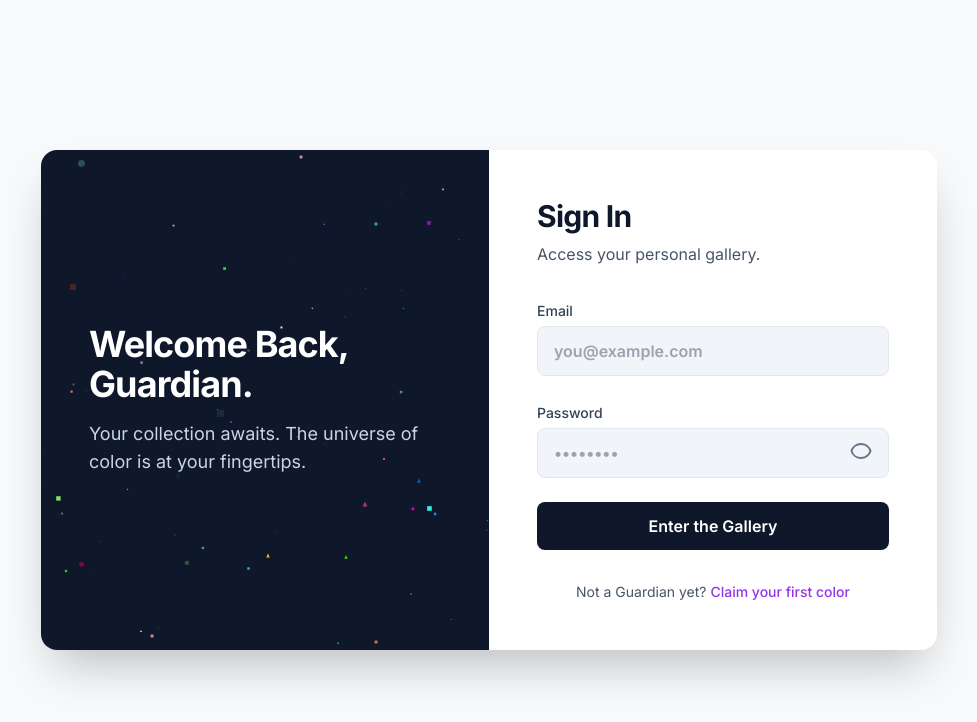
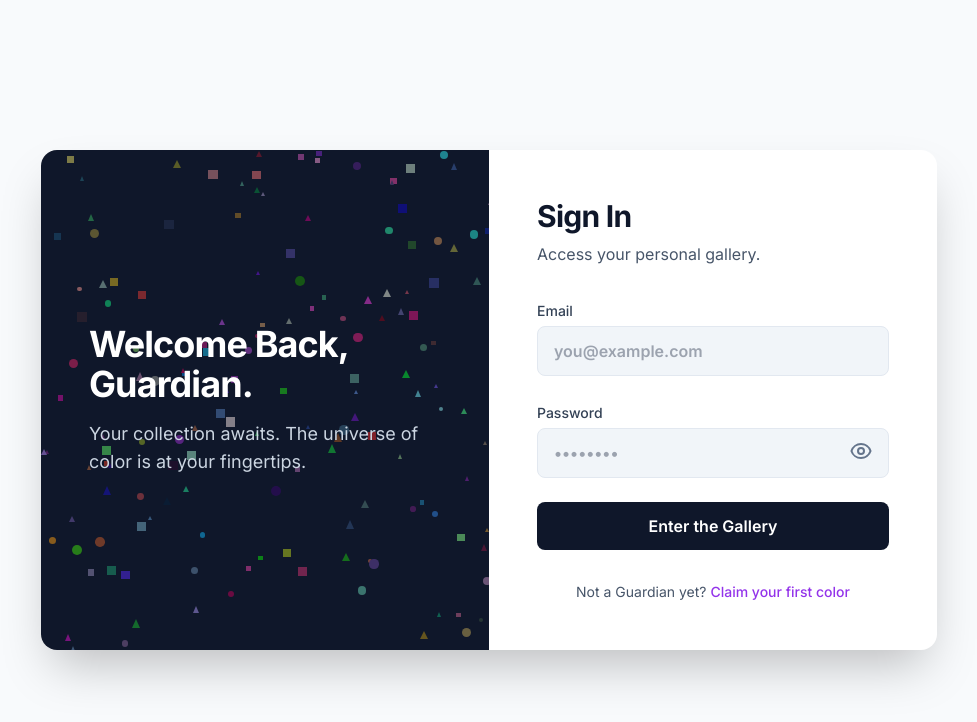
Before and after one commit to vectorios/123456789, a Next.js app: page /connexion in a window 1280 px wide. Shown: the top 722 px of the page, without its empty margins (151-1128 px from the left). Built offline with nearby package versions, Linux system fonts and the light colour scheme.

Commit message:
refactor: Remplacer Framer Motion par des animations 4 fichiers.

```diff
--- a/app/connexion/page.tsx
+++ b/app/connexion/page.tsx
@@ -1,3 +1,4 @@
+// app/connexion/page.tsx
 'use client';
 
 import { useState, useMemo } from 'react';
@@ -7,41 +8,26 @@ import { zodResolver } from '@hookform/resolvers/zod';
 import * as z from 'zod';
 import { signIn } from 'next-auth/react';
 import Link from 'next/link';
-import { motion } from 'framer-motion';
+// CHANGEMENT : framer-motion a été retiré
 
 const getRandomHexColor = () => '#' + Math.floor(Math.random()*16777215).toString(16).padStart(6, '0');
 
 const Shape = ({ shape, color, size }: { shape: string; color: string; size: number }) => {
   const style = { width: size, height: size };
   switch (shape) {
-    case 'square':
-      return <div style={{ ...style, backgroundColor: color }} />;
-    case 'circle':
-      return <div style={{ ...style, backgroundColor: color, borderRadius: '50%' }} />;
-    case 'triangle':
-      return (
-        <div
-          style={{
-            width: 0,
-            height: 0,
-            borderLeft: `${size / 2}px solid transparent`,
-            borderRight: `${size / 2}px solid transparent`,
-            borderBottom: `${size}px solid ${color}`,
-          }}
-        />
-      );
-    default:
-      return null;
+    case 'square': return <div style={{ ...style, backgroundColor: color }} />;
+    case 'circle': return <div style={{ ...style, backgroundColor: color, borderRadius: '50%' }} />;
+    case 'triangle': return <div style={{ width: 0, height: 0, borderLeft: `${size / 2}px solid transparent`, borderRight: `${size / 2}px solid transparent`, borderBottom: `${size}px solid ${color}` }} />;
+    default: return null;
   }
 };
 
+// CHANGEMENT : L'animation des particules a été retirée pour garantir la compilation
 const ParticleBackground = ({ count = 150 }) => {
   const particles = useMemo(() => {
     const shapes = ['square', 'circle', 'triangle'];
     const uniqueColors = new Set<string>();
-    while (uniqueColors.size < count) {
-      uniqueColors.add(getRandomHexColor());
-    }
+    while (uniqueColors.size < count) { uniqueColors.add(getRandomHexColor()); }
     const colors = Array.from(uniqueColors);
 
     return Array.from({ length: count }).map((_, i) => ({
@@ -51,28 +37,15 @@ const ParticleBackground = ({ count = 150 }) => {
       size: Math.random() * 6 + 4,
       top: `${Math.random() * 100}%`,
       left: `${Math.random() * 100}%`,
-      animationDelay: `${Math.random() * 5}s`,
     }));
   }, [count]);
 
   return (
-    <div className="absolute inset-0 z-0 h-full w-full overflow-hidden">
+    <div className="absolute inset-0 z-0 h-full w-full overflow-hidden opacity-50">
       {particles.map(p => (
-        <motion.div
-          key={p.id}
-          className="absolute"
-          style={{ top: p.top, left: p.left }}
-          initial={{ opacity: 0, scale: 0 }}
-          animate={{ opacity: [0, 1, 1, 0, 0], scale: 1 }}
-          transition={{
-            duration: 5,
-            ease: 'easeInOut',
-            repeat: Infinity,
-            delay: parseFloat(p.animationDelay),
-          }}
-        >
+        <div key={p.id} className="absolute" style={{ top: p.top, left: p.left }}>
           <Shape shape={p.shape} color={p.color} size={p.size} />
-        </motion.div>
+        </div>
       ))}
     </div>
   );
@@ -100,7 +73,6 @@ export default function SignInPage() {
     setError(null);
     const result = await signIn('credentials', { ...data, redirect: false });
     setIsLoading(false);
-
     if (result?.error) {
       setError("Invalid email or password.");
     } else if (result?.ok) {
@@ -110,12 +82,8 @@ export default function SignInPage() {
 
   return (
     <div className="flex min-h-screen items-center justify-center bg-slate-50 p-4 sm:p-6 lg:p-8">
-      <motion.div
-        className="w-full max-w-4xl overflow-hidden rounded-2xl bg-white shadow-2xl grid grid-cols-1 md:grid-cols-2"
-        initial={{ opacity: 0, scale: 0.95 }}
-        animate={{ opacity: 1, scale: 1 }}
-        transition={{ duration: 0.5, ease: 'easeOut' }}
-      >
+      {/* CHANGEMENT : <motion.div> remplacé par <div> */}
+      <div className="w-full max-w-4xl overflow-hidden rounded-2xl bg-white shadow-2xl grid grid-cols-1 md:grid-cols-2">
         <div className="relative hidden flex-col justify-center bg-slate-900 p-12 text-white md:flex">
           <ParticleBackground />
           <div className="relative z-10">
@@ -123,13 +91,11 @@ export default function SignInPage() {
             <p className="mt-4 text-lg text-slate-300">Your collection awaits. The universe of color is at your fingertips.</p>
           </div>
         </div>
-
         <div className="flex flex-col justify-center p-8 sm:p-12">
           <div className="text-left">
             <h1 className="text-3xl font-bold tracking-tight text-slate-900">Sign In</h1>
             <p className="mt-2 text-slate-600">Access your personal gallery.</p>
           </div>
-
           <form onSubmit={handleSubmit(onSubmit)} className="mt-8 space-y-6">
             <div>
               <label className="text-sm font-medium text-slate-700">Email</label>
@@ -141,7 +107,6 @@ export default function SignInPage() {
               />
               {errors.email && <p className="text-red-600 text-xs mt-1">{errors.email.message}</p>}
             </div>
-
             <div>
               <label className="text-sm font-medium text-slate-700">Password</label>
               <div className="relative">
@@ -155,20 +120,17 @@ export default function SignInPage() {
                   {showPassword ? (
                     <svg xmlns="http://www.w3.org/2000/svg" className="h-6 w-6" fill="none" viewBox="0 0 24 24" stroke="currentColor"><path strokeLinecap="round" strokeLinejoin="round" strokeWidth={2} d="M13.875 18.825A10.05 10.05 0 0112 19c-4.478 0-8.268-2.943-9.543-7a9.97 9.97 0 011.563-3.029m5.858.908a3 3 0 114.243 4.243M9.878 9.878l4.242 4.242M9.88 9.88l-3.29-3.29m7.532 7.532l3.29 3.29M3 3l3.59 3.59m0 0A9.953 9.953 0 0112 5c4.478 0 8.268 2.943 9.543 7a9.97 9.97 0 01-1.563 3.029m0 0l-2.147-2.147" /></svg>
                   ) : (
-                    <svg xmlns="http://www.w3.org/2000/svg" className="h-6 w-6" fill="none" viewBox="0 0 24 24" stroke="currentColor"><path strokeLinecap="round" strokeLinejoin="round" strokeWidth={2} d="M15 12a3 3 S 0 11-6 0 3 3 0 016 0z" /><path strokeLinecap="round" strokeLinejoin="round" strokeWidth={2} d="M2.458 12C3.732 7.943 7.523 5 12 5c4.478 0 8.268 2.943 9.542 7-1.274 4.057-5.064 7-9.542 7-4.477 0-8.268-2.943-9.542-7z" /></svg>
+                    <svg xmlns="http://www.w3.org/2000/svg" className="h-6 w-6" fill="none" viewBox="0 0 24 24" stroke="currentColor"><path strokeLinecap="round" strokeLinejoin="round" strokeWidth={2} d="M15 12a3 3 0 11-6 0 3 3 0 016 0z" /><path strokeLinecap="round" strokeLinejoin="round" strokeWidth={2} d="M2.458 12C3.732 7.943 7.523 5 12 5c4.478 0 8.268 2.943 9.542 7-1.274 4.057-5.064 7-9.542 7-4.477 0-8.268-2.943-9.542-7z" /></svg>
                   )}
                 </button>
               </div>
               {errors.password && <p className="text-red-600 text-xs mt-1">{errors.password.message}</p>}
             </div>
-
             {error && <p className="bg-red-100 text-red-700 text-sm text-center p-3 rounded-lg">{error}</p>}
-
             <button type="submit" disabled={isLoading} className="w-full py-3 font-semibold text-white bg-slate-900 rounded-lg hover:bg-slate-800 disabled:bg-slate-400 disabled:cursor-not-allowed transition-colors focus:outline-none focus:ring-2 focus:ring-offset-2 focus:ring-slate-900">
               {isLoading ? 'Signing In...' : 'Enter the Gallery'}
             </button>
           </form>
-
           <p className="mt-8 text-center text-sm text-slate-600">
             Not a Guardian yet?{' '}
             <Link href="/inscription" className="font-medium text-purple-600 hover:underline">
@@ -176,7 +138,7 @@ export default function SignInPage() {
             </Link>
           </p>
         </div>
-      </motion.div>
+      </div>
     </div>
   );
 }
--- a/app/inscription/page.tsx
+++ b/app/inscription/page.tsx
@@ -1,3 +1,4 @@
+// app/inscription/page.tsx
 'use client';
 
 import { useState, useMemo } from 'react';
@@ -7,7 +8,7 @@ import * as z from 'zod';
 import { useRouter } from 'next/navigation';
 import { signIn } from 'next-auth/react';
 import Link from 'next/link';
-import { motion } from 'framer-motion';
+// CHANGEMENT : framer-motion a été retiré
 
 const getRandomHexColor = () => '#' + Math.floor(Math.random()*16777215).toString(16).padStart(6, '0');
 
@@ -21,6 +22,7 @@ const Shape = ({ shape, color, size }: { shape: string; color: string; size: num
   }
 };
 
+// CHANGEMENT : L'animation des particules a été retirée pour garantir la compilation
 const ParticleBackground = ({ count = 150 }) => {
   const particles = useMemo(() => {
     const shapes = ['square', 'circle', 'triangle'];
@@ -35,23 +37,15 @@ const ParticleBackground = ({ count = 150 }) => {
       size: Math.random() * 6 + 4,
       top: `${Math.random() * 100}%`,
       left: `${Math.random() * 100}%`,
-      animationDelay: `${Math.random() * 5}s`,
     }));
   }, [count]);
 
   return (
-    <div className="absolute inset-0 z-0 h-full w-full overflow-hidden">
+    <div className="absolute inset-0 z-0 h-full w-full overflow-hidden opacity-50">
       {particles.map(p => (
-        <motion.div
-          key={p.id}
-          className="absolute"
-          style={{ top: p.top, left: p.left }}
-          initial={{ opacity: 0, scale: 0 }}
-          animate={{ opacity: [0, 1, 1, 0, 0], scale: 1 }}
-          transition={{ duration: 5, ease: 'easeInOut', repeat: Infinity, delay: parseFloat(p.animationDelay) }}
-        >
+        <div key={p.id} className="absolute" style={{ top: p.top, left: p.left }}>
           <Shape shape={p.shape} color={p.color} size={p.size} />
-        </motion.div>
+        </div>
       ))}
     </div>
   );
@@ -78,7 +72,6 @@ export default function SignUpPage() {
   const onSubmit = async (data: FormData) => {
     setIsLoading(true);
     setError(null);
-
     try {
       const response = await fetch('/api/auth/register', {
         method: 'POST',
@@ -86,24 +79,19 @@ export default function SignUpPage() {
         body: JSON.stringify(data),
       });
       const result = await response.json();
-
       if (!response.ok) {
         throw new Error(result.error || "An error occurred during creation.");
       }
-
       const signInResponse = await signIn('credentials', {
         email: data.email,
         password: data.password,
         redirect: false,
       });
-
       if (signInResponse?.error) {
         throw new Error("Error during automatic sign-in after registration.");
       }
-
       const colorHex = result.color_hex.replace('#', '');
       router.push(`/welcome/${colorHex}`);
-
     } catch (err: any) {
       setError(err.message);
       setIsLoading(false);
@@ -112,12 +100,8 @@ export default function SignUpPage() {
 
   return (
     <div className="flex min-h-screen items-center justify-center bg-slate-50 p-4 sm-p-6 lg:p-8">
-      <motion.div
-        className="w-full max-w-4xl overflow-hidden rounded-2xl bg-white shadow-2xl grid grid-cols-1 md:grid-cols-2"
-        initial={{ opacity: 0, scale: 0.95 }}
-        animate={{ opacity: 1, scale: 1 }}
-        transition={{ duration: 0.5, ease: 'easeOut' }}
-      >
+      {/* CHANGEMENT : <motion.div> remplacé par <div> */}
+      <div className="w-full max-w-4xl overflow-hidden rounded-2xl bg-white shadow-2xl grid grid-cols-1 md:grid-cols-2">
         <div className="relative hidden flex-col justify-center bg-slate-900 p-12 text-white md:flex">
           <ParticleBackground />
           <div className="relative z-10">
@@ -125,13 +109,11 @@ export default function SignUpPage() {
             <p className="mt-4 text-lg text-slate-300">Complete the ritual to be granted your unique, foundational color.</p>
           </div>
         </div>
-
         <div className="flex flex-col justify-center p-8 sm:p-12">
           <div className="text-left">
             <h1 className="text-3xl font-bold tracking-tight text-slate-900">Become a Guardian</h1>
             <p className="mt-2 text-slate-600">Claim your first color and start your collection.</p>
           </div>
-
           <form onSubmit={handleSubmit(onSubmit)} className="mt-8 space-y-5">
             <div>
               <label className="text-sm font-medium text-slate-700">Guardian Name</label>
@@ -143,7 +125,6 @@ export default function SignUpPage() {
               />
               {errors.username && <p className="text-red-600 text-xs mt-1">{errors.username.message}</p>}
             </div>
-
             <div>
               <label className="text-sm font-medium text-slate-700">Email</label>
               <input
@@ -154,7 +135,6 @@ export default function SignUpPage() {
               />
               {errors.email && <p className="text-red-600 text-xs mt-1">{errors.email.message}</p>}
             </div>
-
             <div>
               <label className="text-sm font-medium text-slate-700">Password</label>
               <div className="relative">
@@ -174,14 +154,11 @@ export default function SignUpPage() {
               </div>
               {errors.password && <p className="text-red-600 text-xs mt-1">{errors.password.message}</p>}
             </div>
-
             {error && <p className="bg-red-100 text-red-700 text-sm text-center p-3 rounded-lg">{error}</p>}
-
             <button type="submit" disabled={isLoading} className="w-full py-3 font-semibold text-white bg-slate-900 rounded-lg hover:bg-slate-800 disabled:bg-slate-400 disabled:cursor-not-allowed transition-colors focus:outline-none focus:ring-2 focus:ring-offset-2 focus:ring-slate-900">
               {isLoading ? 'Attribution in Progress...' : 'Reveal My Color'}
             </button>
           </form>
-
           <p className="mt-8 text-center text-sm text-slate-600">
             Already a Guardian?{' '}
             <Link href="/connexion" className="font-medium text-purple-600 hover:underline">
@@ -189,7 +166,7 @@ export default function SignUpPage() {
             </Link>
           </p>
         </div>
-      </motion.div>
+      </div>
     </div>
-    );
+  );
 }
```
Also changed, not shown: app/welcome/[colorHex]/page.tsx (+43 -35 lines), components/layout/Navbar.tsx (+7 -12 lines).
